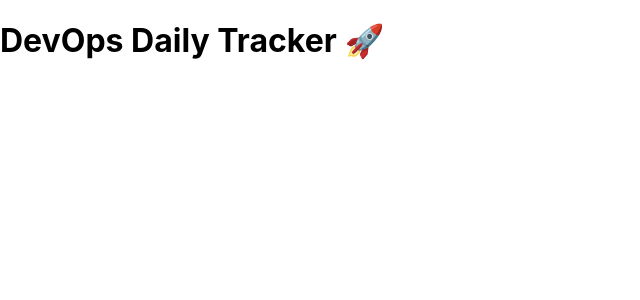
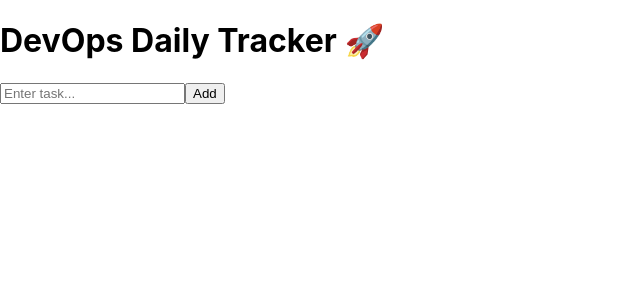
Before and after one commit to saimaali-tech/React, a React (Create React App) app: page / in a window 1280 px wide. Shown: the top 300 px of the page, without its empty margins (0-640 px from the left). Built offline with nearby package versions, Linux system fonts and the light colour scheme.

Commit message:
Added basic layout with input and button

```diff
--- a/src/App.js
+++ b/src/App.js
@@ -2,7 +2,13 @@ import logo from './logo.svg';
 import './App.css';
 
 function App() {
-  return <h1>DevOps Daily Tracker 🚀</h1>;
+  return (
+    <div>
+      <h1>DevOps Daily Tracker 🚀</h1>
+      <input placeholder="Enter task..." />
+      <button>Add</button>
+    </div>
+  );
 }
 
 export default App;
```
